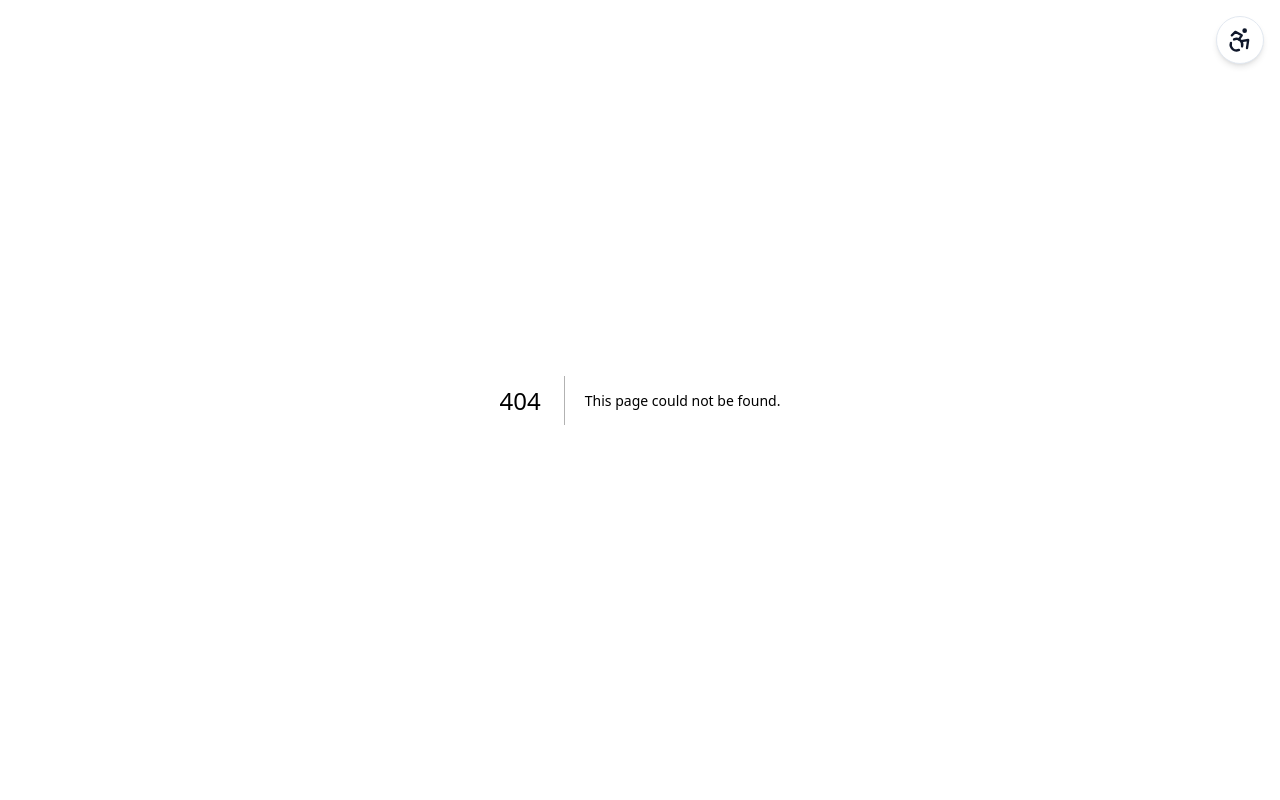
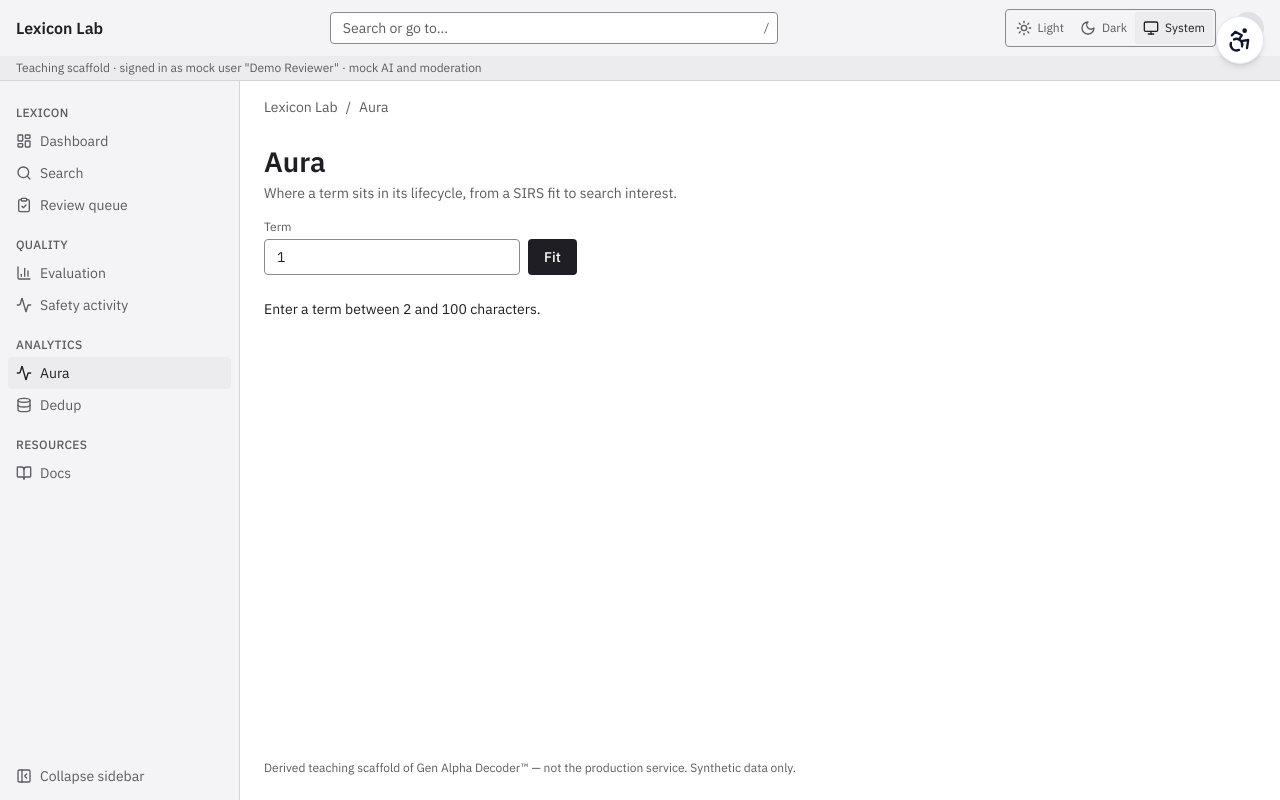
Before and after one commit to joshth/alpha-date, a Next.js app: page /lab/aura/1 in a window 1280 px wide. Before the commit this address had no page. Built offline with nearby package versions, Linux system fonts and the light colour scheme.

Commit message:
NAV-01 Render Aura term dashboard routes

```diff
--- /dev/null
+++ b/app/lab/aura/[term]/page.tsx
@@ -0,0 +1,15 @@
+import { LifecycleTab } from "@/components/aura/lifecycle-tab"
+import { fitAuraTerm } from "../../actions"
+
+export default async function AuraTermPage({ params }: { params: Promise<{ term: string }> }) {
+  const { term } = await params
+  return (
+    <div className="space-y-4">
+      <div>
+        <h1 className="text-[28px] font-semibold">Aura</h1>
+        <p className="text-sm text-lab-muted">Where a term sits in its lifecycle, from a SIRS fit to search interest.</p>
+      </div>
+      <LifecycleTab fitAction={fitAuraTerm} initialTerm={term} />
+    </div>
+  )
+}
```
Also changed, not shown: 1 other file (tests, documents, lock files or other folders).
